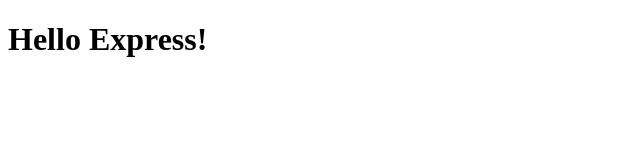
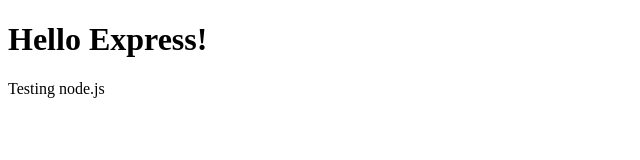
Before and after one commit to dawnedupon/web-server, a website: page public/index.html in a window 1280 px wide. Shown: the whole page, without its empty margins (0-640 px from the left). Drawn offline with Linux system fonts and the light colour scheme.

Commit message:
Changed index.html

```diff
--- a/public/index.html
+++ b/public/index.html
@@ -6,5 +6,6 @@
   </head>
   <body>
     <h1>Hello Express!</h1>
+    <p>Testing node.js</p>
   </body>
 </html>
```
